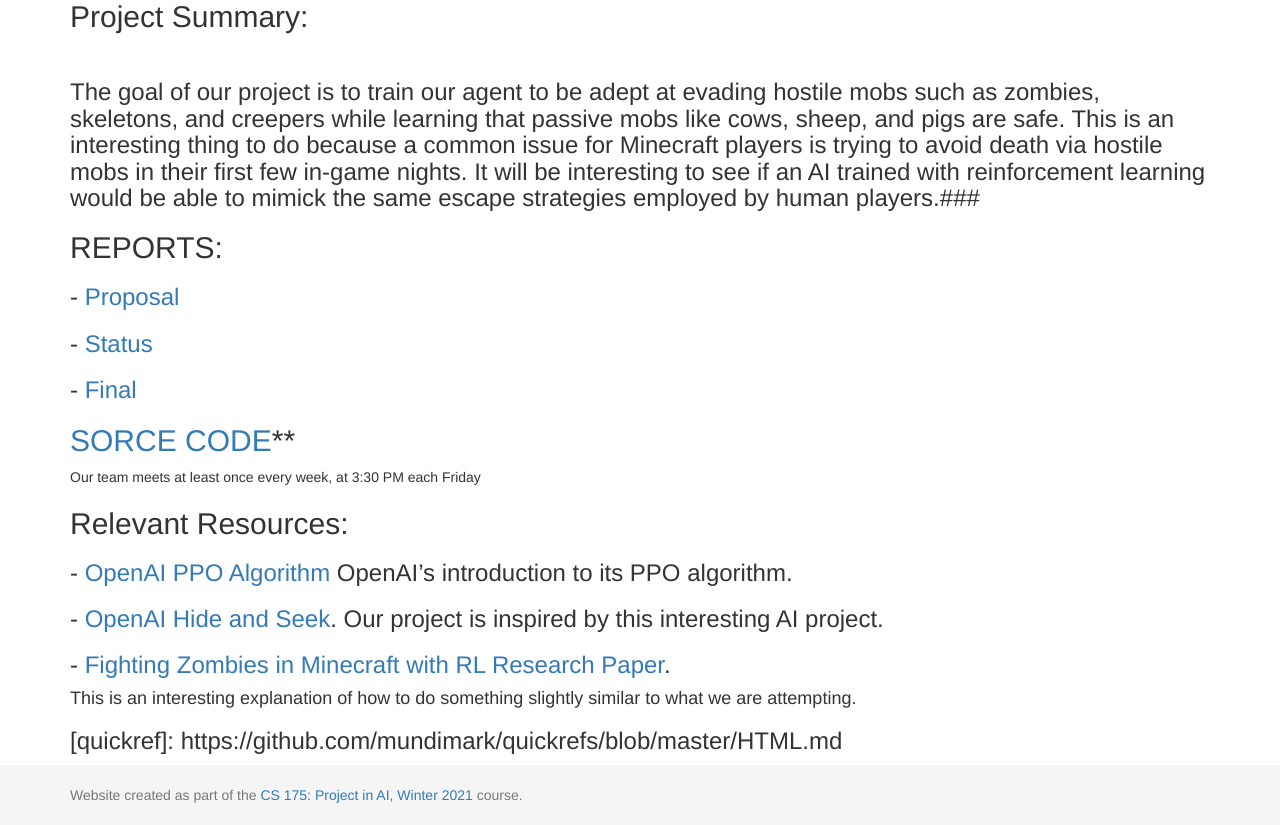
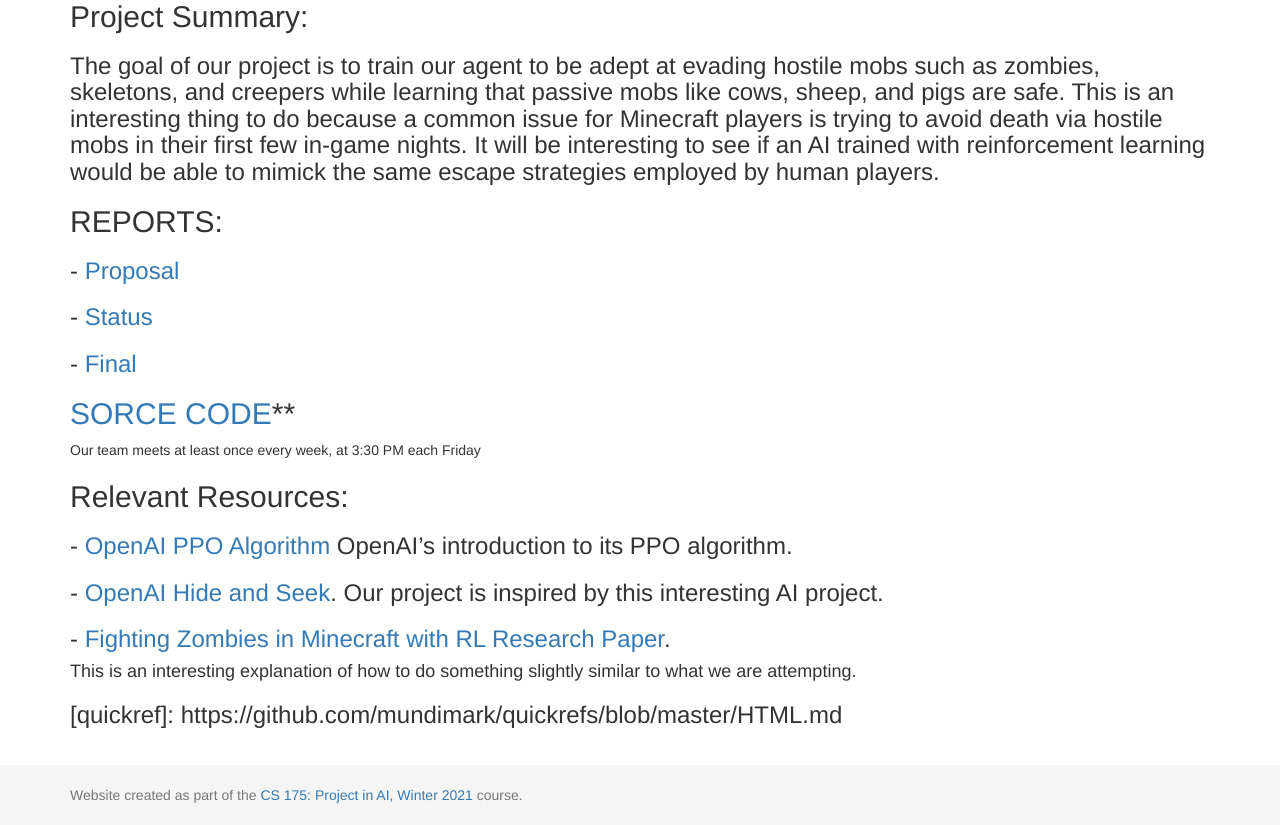
Before and after one commit to rayoh123/Moobloom, a Jekyll site: the page built from docs/index.md, in a window 1280 px wide and 1318 px high. Shown: the part 493-1318 px from the top of the window. Built offline with Jekyll 4.4.1, drawn with Linux system fonts in a browser that asks for light colours.

```diff
--- a/docs/index.md
+++ b/docs/index.md
@@ -6,11 +6,9 @@ title:  Home
 ![](Resources/THEWALKINGDEAD.gif)
 
 ## Project Summary:
-
-### <br>The goal of our project is to train our agent to be adept at evading hostile mobs such as zombies, skeletons, and creepers while learning that passive mobs like cows, sheep, and pigs are safe. This is an interesting thing to do because a common issue for Minecraft players is trying to avoid death via hostile mobs in their first few in-game nights. It will be interesting to see if an AI trained with reinforcement learning would be able to mimick the same escape strategies employed by human players.###
+### The goal of our project is to train our agent to be adept at evading hostile mobs such as zombies, skeletons, and creepers while learning that passive mobs like cows, sheep, and pigs are safe. This is an interesting thing to do because a common issue for Minecraft players is trying to avoid death via hostile mobs in their first few in-game nights. It will be interesting to see if an AI trained with reinforcement learning would be able to mimick the same escape strategies employed by human players.
 
 ## REPORTS:
-
 ### - [Proposal](proposal.html)
 ### - [Status](status.html)
 ### - [Final](final.html)
```
